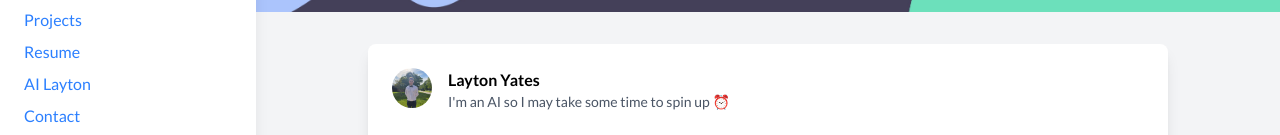
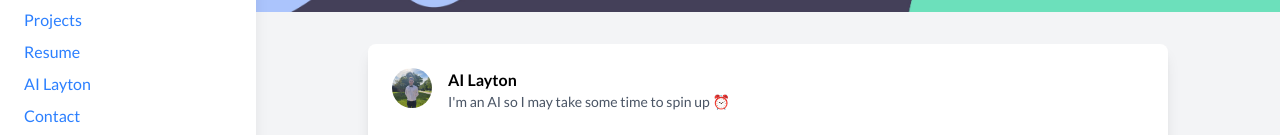
Before and after one commit to Wlyates00/portfolio-blog, a React (Vite) app: page /clone-chat in a window 1280 px wide. Shown: the part 244-379 px from the top of the page. Built offline with nearby package versions, Linux system fonts and the light colour scheme; no server answers; the database is empty.

Commit message:
UI Improvements

```diff
--- a/src/Contact.jsx
+++ b/src/Contact.jsx
@@ -72,7 +72,7 @@
 
             <button
                type="submit"
-               className="w-full bg-blue-500 text-white py-3 rounded-lg hover:bg-blue-700 transition-all"
+               className="w-full bg-blue-500 text-white py-3 rounded-lg hover:bg-blue-700 transition-all hover:cursor-pointer transition-transform transform hover:scale-105"
             >
                Send Message
             </button>
--- a/src/components/CloneAI.jsx
+++ b/src/components/CloneAI.jsx
@@ -53,7 +53,7 @@
                />
                <div>
                   <p>
-                     <b>Layton Yates</b>
+                     <b>AI Layton</b>
                   </p>
                   <p className="text-sm text-gray-600">
                      I'm an AI so I may take some time to spin up ⏰
@@ -97,7 +97,7 @@
                />
                <button
                   onClick={handleSend}
-                  className="bg-blue-500 text-white px-4 py-2 rounded-md"
+                  className="bg-blue-500 text-white px-4 py-2 rounded-md hover:cursor-pointer transition-transform transform hover:scale-105"
                >
                   Send
                </button>
--- a/src/components/Post.jsx
+++ b/src/components/Post.jsx
@@ -48,7 +48,7 @@
          <div className="flex flex-row items-center mt-2">
             <button
                onClick={handlePost}
-               className="bg-blue-500 text-white px-4 py-2 rounded-lg hover:bg-blue-600 transition-transform transform hover:scale-105 z-0"
+               className="bg-blue-500 text-white px-4 py-2 rounded-lg hover:bg-blue-600 hover:cursor-pointer transition-transform transform hover:scale-105 z-0"
             >
                Post
             </button>
```
